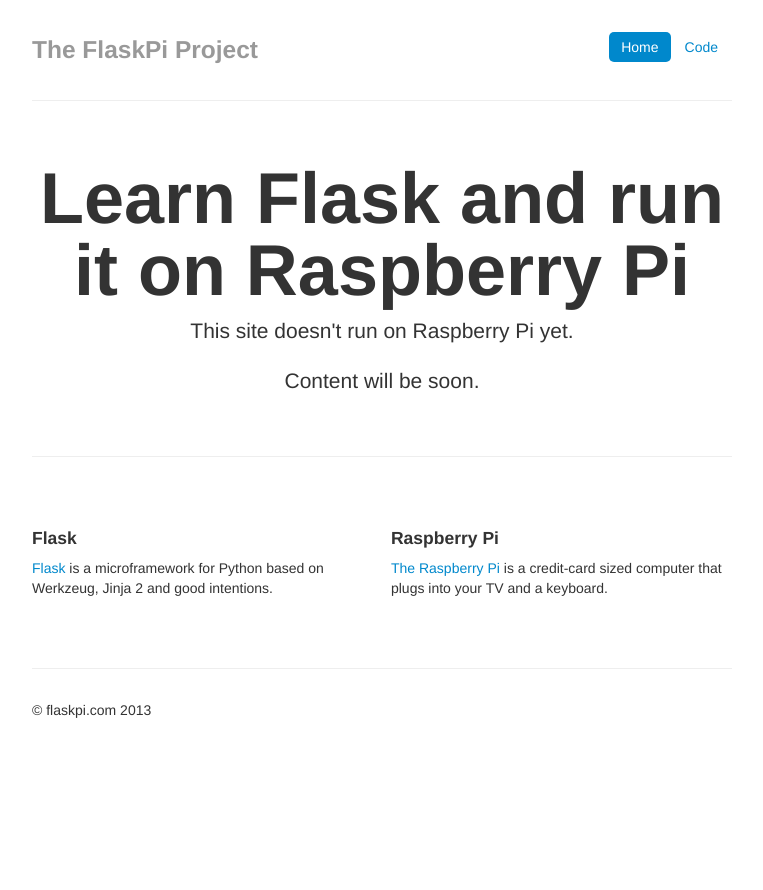
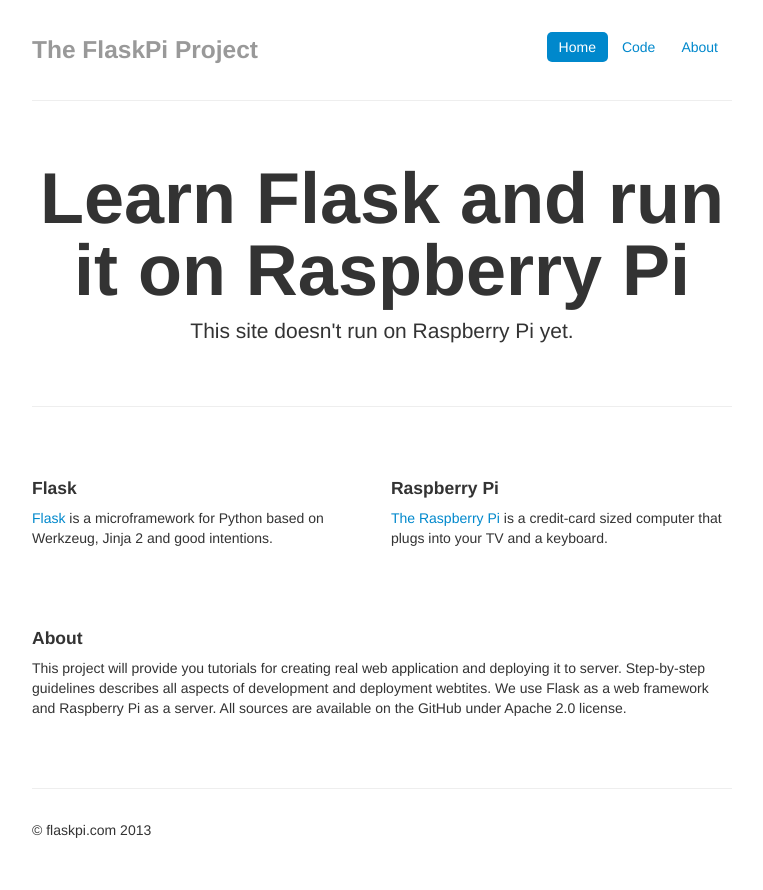
Before and after one commit to e0ne/flaskpi, a Python web app: template templates/index.html in a window 1280 px wide. Shown: the whole page, without its empty margins (258-1021 px from the left). Before the commit the page ends 718 px from the top, so only its background shows below. Run offline with Jinja, Linux system fonts and the light colour scheme; the template is opened without the code that fills it, so the values that code supplies are empty; some libraries are stand-ins or nearby versions.

Commit message:
About text and GA tracking script added

```diff
--- a/templates/base.html
+++ b/templates/base.html
@@ -64,6 +64,7 @@
         <ul class="nav nav-pills pull-right">
           <li class="active"><a href="/">Home</a></li>
           <li><a href="https://github.com/e0ne/flaskpi">Code</a></li>
+          <li><a href="#about">About</a></li>
         </ul>
         <h3 class="muted">The FlaskPi Project</h3>
       </div>
@@ -86,5 +87,18 @@
     <!-- Placed at the end of the document so the pages load faster -->
     <script src="/static/js/jquery-1.9.0.min.js"></script>
     <script src="/static/bootstrap/js/bootstrap.js"></script>
+    <script type="text/javascript">
+
+      var _gaq = _gaq || [];
+      _gaq.push(['_setAccount', 'UA-37902045-1']);
+      _gaq.push(['_trackPageview']);
+
+      (function() {
+        var ga = document.createElement('script'); ga.type = 'text/javascript'; ga.async = true;
+        ga.src = ('https:' == document.location.protocol ? 'https://ssl' : 'http://www') + '.google-analytics.com/ga.js';
+        var s = document.getElementsByTagName('script')[0]; s.parentNode.insertBefore(ga, s);
+      })();
+
+    </script>
   </body>
 </html>
--- a/templates/index.html
+++ b/templates/index.html
@@ -3,7 +3,6 @@
     <div class="jumbotron">
         <h1>Learn Flask and run it on Raspberry Pi</h1>
         <p class="lead">This site doesn't run on Raspberry Pi yet.</p>
-        <p class="lead">Content will be soon.</p>
       </div>
 
       <hr>
@@ -19,4 +18,12 @@
           <p><a href="http://www.raspberrypi.org/">The Raspberry Pi</a> is a credit-card sized computer that plugs into your TV and a keyboard.</p>
         </div>
     </div>
+    <div class="row-fluid marketing">
+        <div class="span12">
+          <h4>About</h4>
+          <p><a name="about"></a>
+            This project will provide you tutorials for creating real web application and deploying it to server. Step-by-step guidelines describes all aspects of development and deployment webtites. We use Flask as a web framework and Raspberry Pi as a server. All sources are available on the GitHub under Apache 2.0 license.
+          </p>
+          </div>
+    </div>
 {% endblock %}
```
